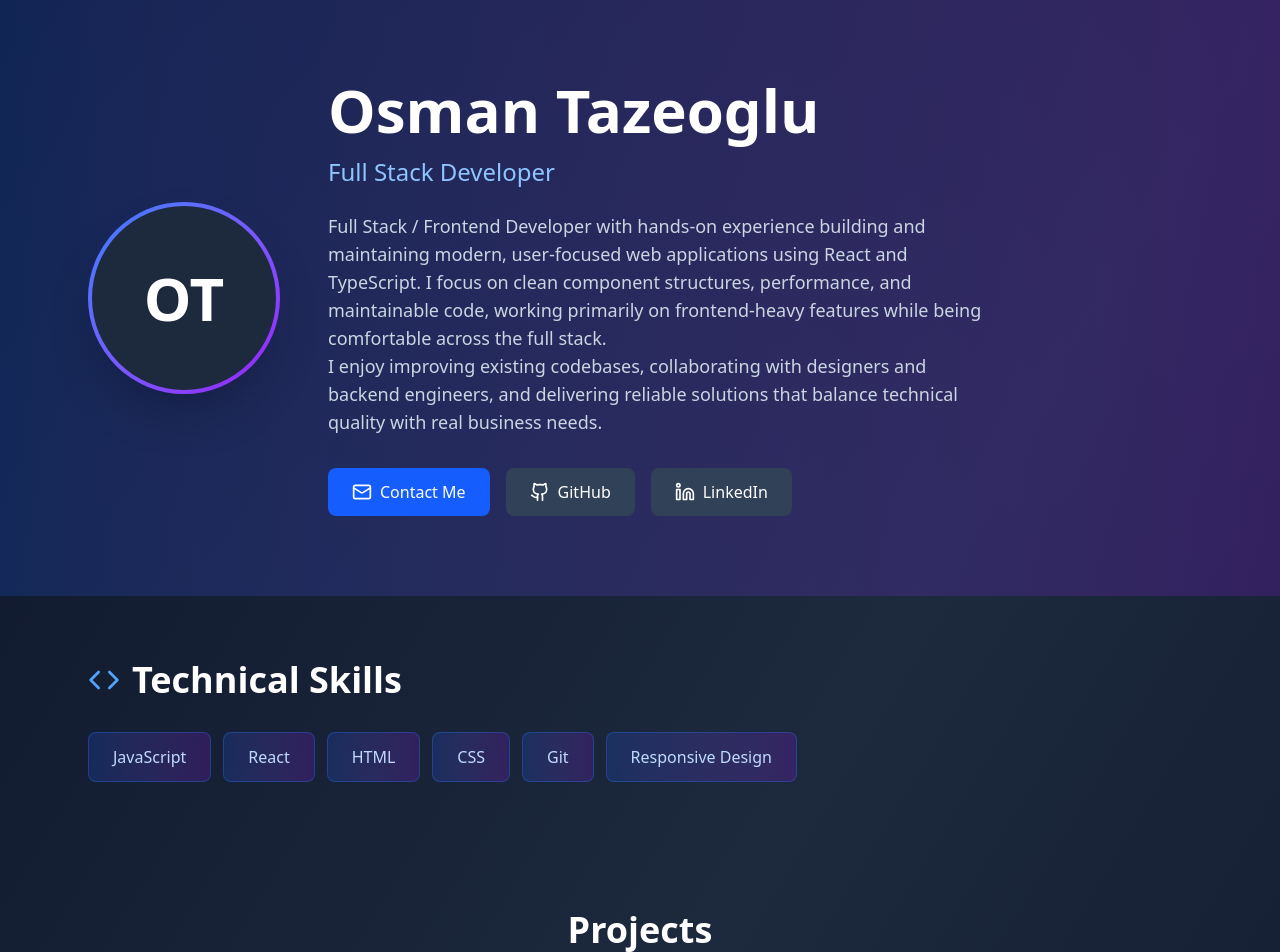
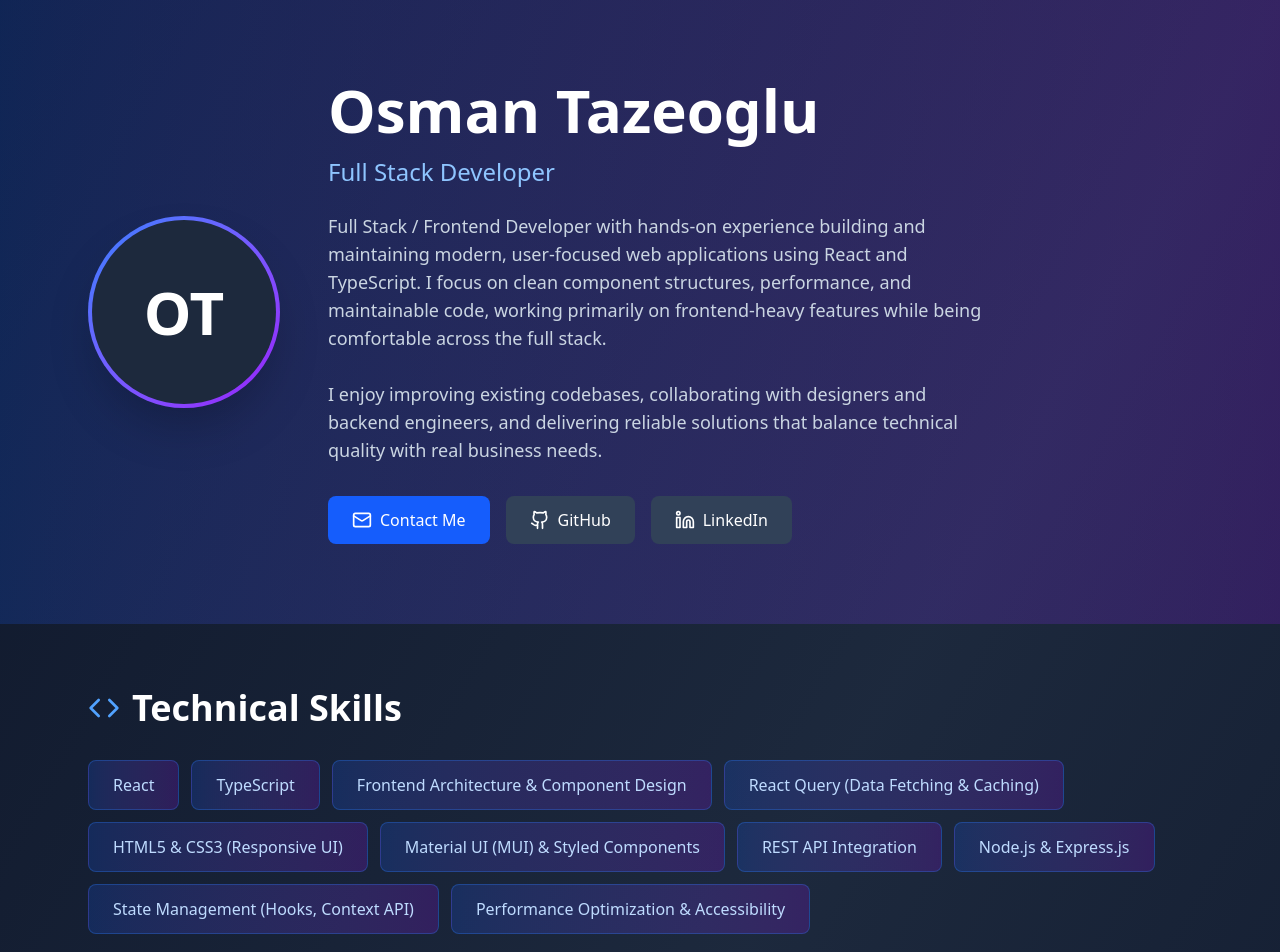
Before and after one commit to osmantazeoglu/Portfolio-website, a React (Vite) app: page / in a window 1280 px wide. Shown: the top 952 px of the page. Built offline with nearby package versions, Linux system fonts and the light colour scheme.

Commit message:
Refactor portfolio skills list to include updated technologies and frameworks, enhancing focus on frontend development and modern practices.

```diff
--- a/src/component/portfolio.jsx
+++ b/src/component/portfolio.jsx
@@ -8,12 +8,16 @@ import RecipeFinder from "../assets/Recipe Finder.png";
 
 export default function Portfolio() {
   const skills = [
-    "JavaScript",
     "React",
-    "HTML",
-    "CSS",
-    "Git",
-    "Responsive Design",
+    "TypeScript",
+    "Frontend Architecture & Component Design",
+    "React Query (Data Fetching & Caching)",
+    "HTML5 & CSS3 (Responsive UI)",
+    "Material UI (MUI) & Styled Components",
+    "REST API Integration",
+    "Node.js & Express.js",
+    "State Management (Hooks, Context API)",
+    "Performance Optimization & Accessibility",
   ];
 
   const projects = [
@@ -107,7 +111,7 @@ export default function Portfolio() {
                 structures, performance, and maintainable code, working
                 primarily on frontend-heavy features while being comfortable
                 across the full stack.
-                <br></br>
+                <br></br><br></br>
                 I enjoy improving existing codebases,
                 collaborating with designers and backend engineers, and
                 delivering reliable solutions that balance technical quality
```
